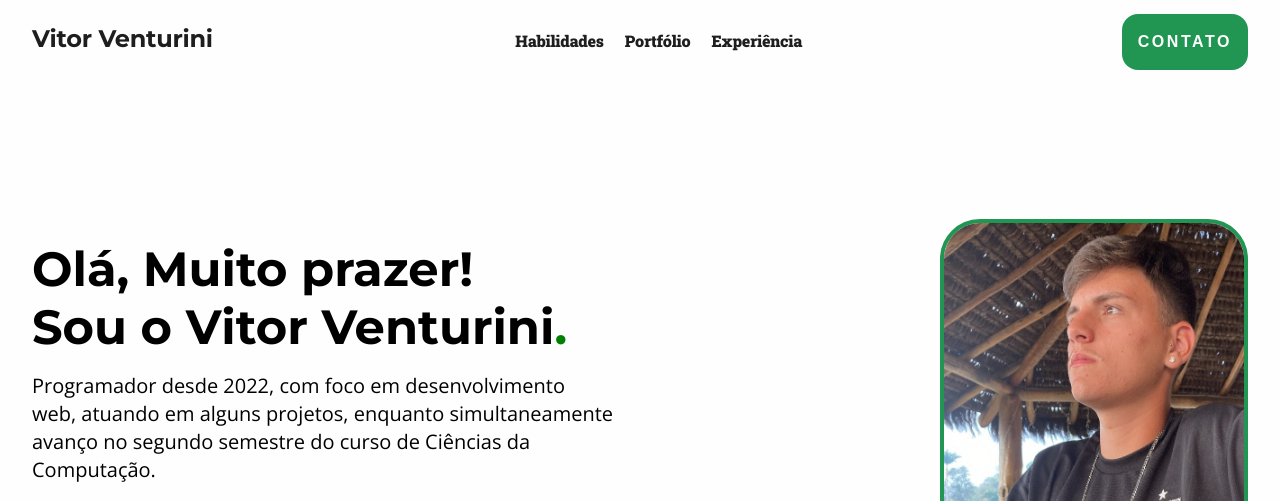
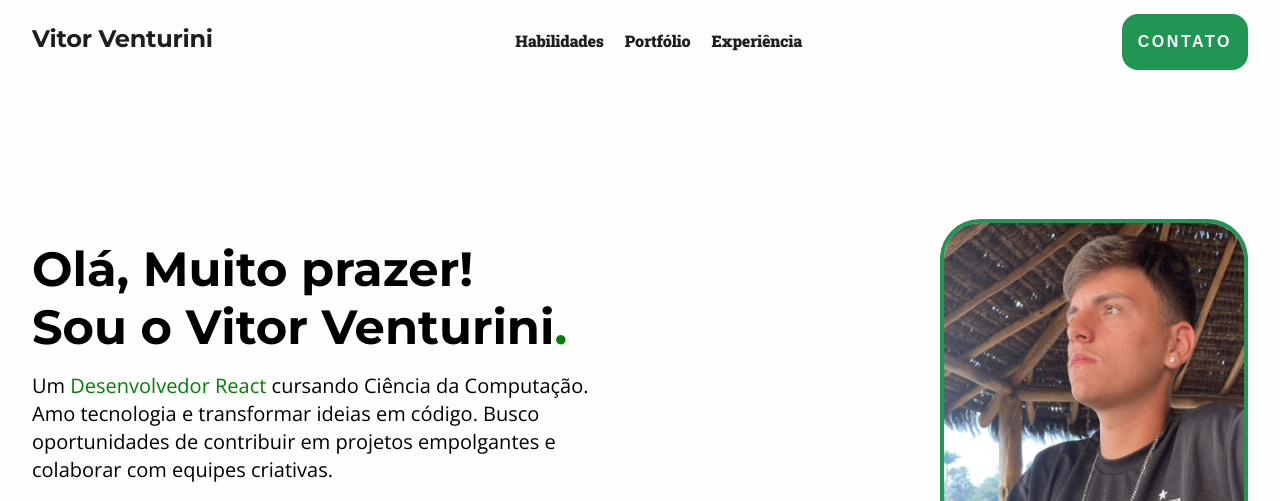
Before and after one commit to vitorfront/site-portfolio, a plain HTML site: page index.html in a window 1280 px wide. Shown: the top 501 px of the page. Drawn offline with nearby package versions, Linux system fonts and the light colour scheme.

Commit message:
feat: new bio

```diff
--- a/index.html
+++ b/index.html
@@ -42,9 +42,11 @@
                 Sou o Vitor Venturini<span style="color: green">.</span>
               </h1>
               <p class="hero-info-subtitle">
-                Programador desde 2022, com foco em desenvolvimento web, atuando
-                em alguns projetos, enquanto simultaneamente avanço no segundo
-                semestre do curso de Ciências da Computação.
+                Um
+                <span style="color: green">Desenvolvedor React</span> cursando
+                Ciência da Computação. Amo tecnologia e transformar ideias em
+                código. Busco oportunidades de contribuir em projetos
+                empolgantes e colaborar com equipes criativas.
               </p>
               <button onclick="onClickScrollTo('section-contact')">
                 ENTRAR EM CONTATO
@@ -205,7 +207,7 @@
           <h2 class="verde">profissionais.</h2>
           <div class="section-experiences-card">
             <p class="section-experiences-legend">
-              Estou em busca da minha primeira oportunidade.
+              Trabalhando com Freelancer.
             </p>
           </div>
         </section>
```
